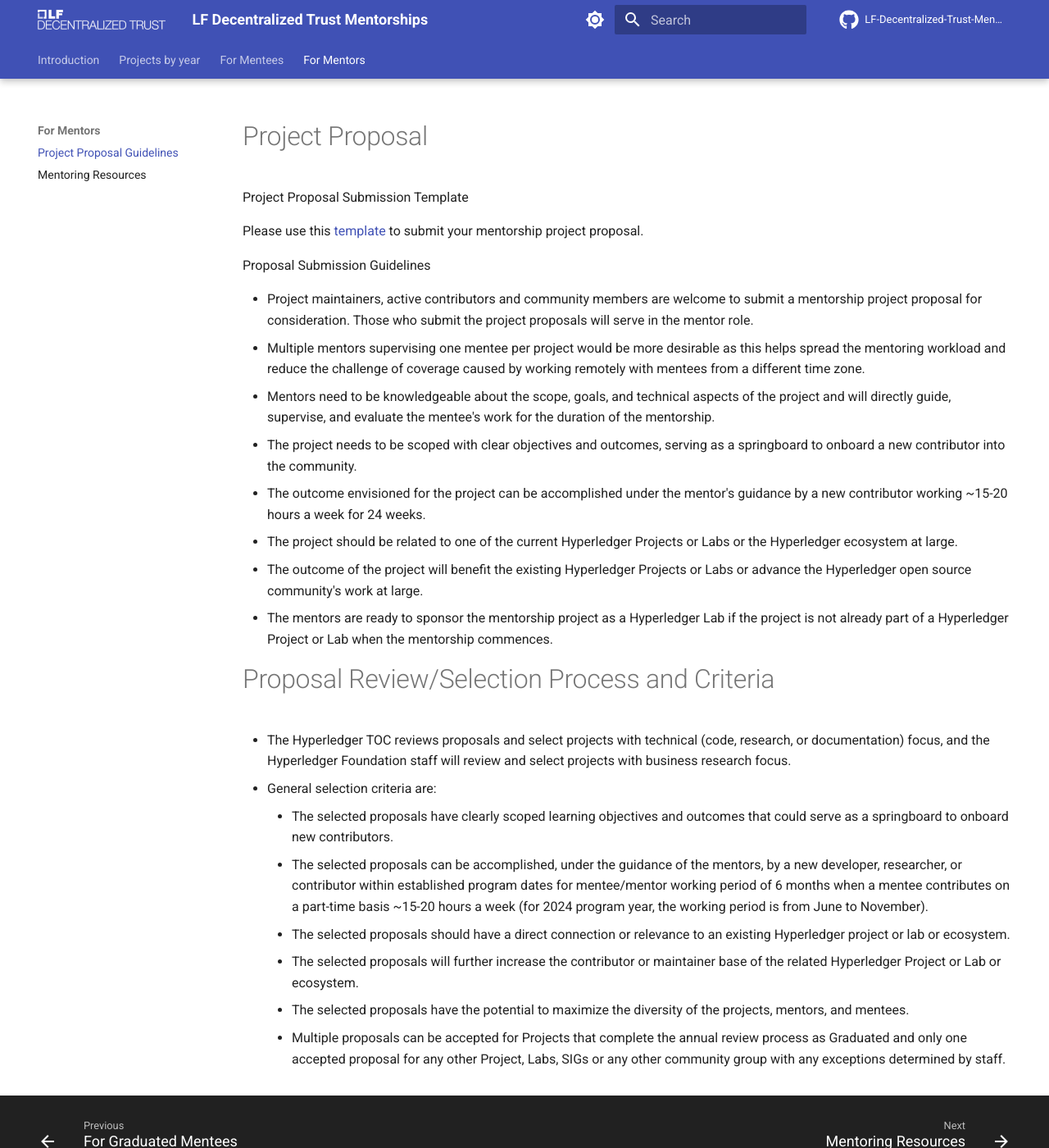
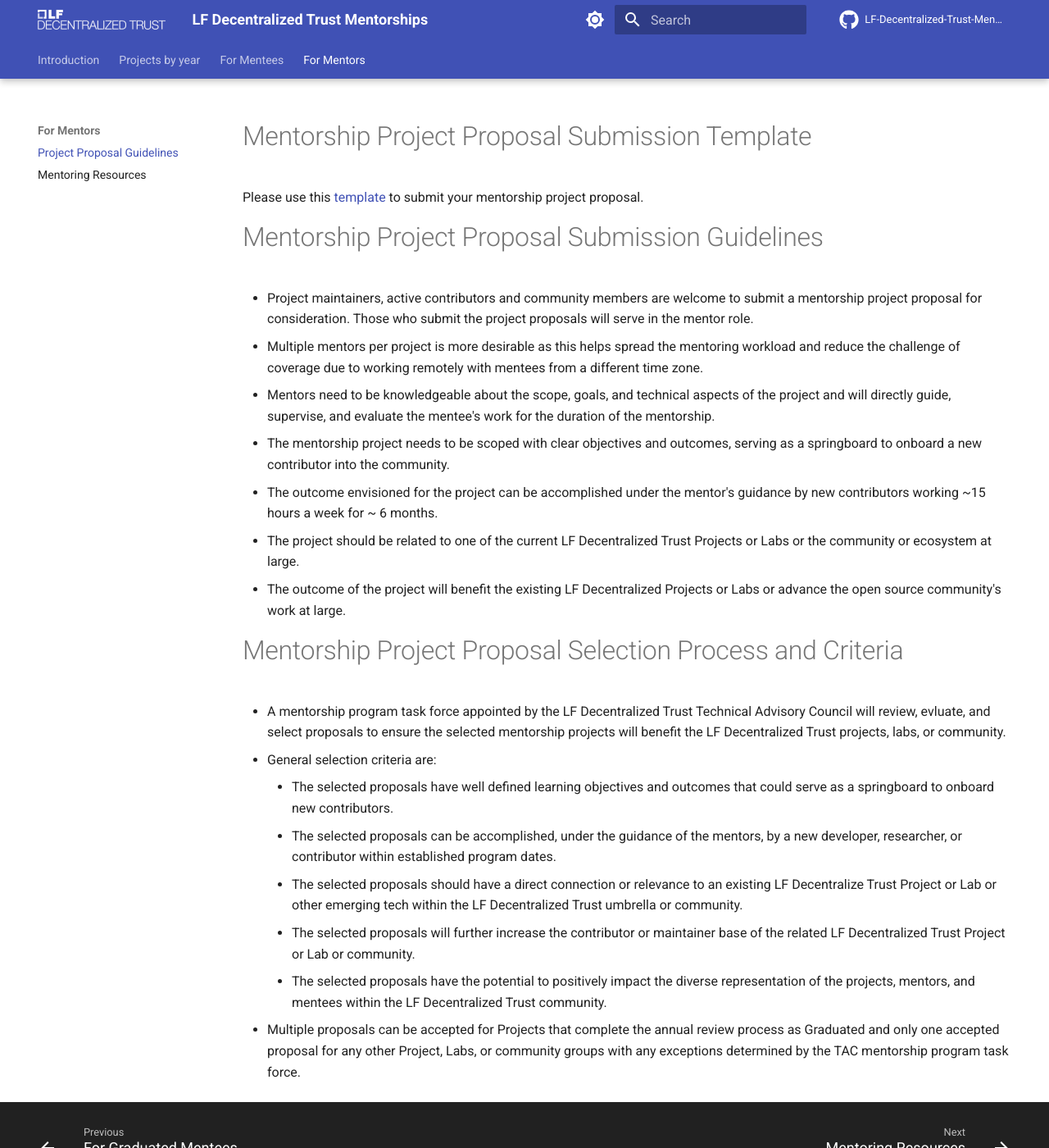
Before and after one commit to arsulegai/mentorship-program, an MkDocs documentation site: the page built from docs/for-mentors/project-proposal-guidelines.md, in a window 1280 px wide and 1400 px high. Shown: the whole window at 82% size. Built offline with MkDocs 1.6.1 and Material for MkDocs 9.7.7, drawn with Linux system fonts in a browser that asks for light colours; comment, search, counter and statistics services are not loaded; the version menu is left out.

Commit message:
Update project-proposal-guidelines.md
Signed-off-by: Min Yu <77464529+minyu66@users.noreply.github.com>

```diff
--- a/docs/for-mentors/project-proposal-guidelines.md
+++ b/docs/for-mentors/project-proposal-guidelines.md
@@ -1,33 +1,24 @@
-# Project Proposal
+# Mentorship Project Proposal Submission Template
 
-Project Proposal Submission Template
+Please use this [template](https://github.com/LF-Decentralized-Trust-Mentorships/mentorship-program/issues/new?template=mentorship-project.yml) to submit your mentorship project proposal.
 
-Please use this [template](https://lf-hyperledger.atlassian.net/wiki/display/INTERN/Mentorship+Projects) to submit your mentorship project proposal.
-
-
-Proposal Submission Guidelines
+# Mentorship Project Proposal Submission Guidelines
 
 *   Project maintainers, active contributors and community members are welcome to submit a mentorship project proposal for consideration. Those who submit the project proposals will serve in the mentor role.
-*   Multiple mentors supervising one mentee per project would be more desirable as this helps spread the mentoring workload and reduce the challenge of coverage caused by working remotely with mentees from a different time zone.
+*   Multiple mentors per project is more desirable as this helps spread the mentoring workload and reduce the challenge of coverage due to working remotely with mentees from a different time zone.
 *   Mentors need to be knowledgeable about the scope, goals, and technical aspects of the project and will directly guide, supervise, and evaluate the mentee's work for the duration of the mentorship.
-*   The project needs to be scoped with clear objectives and outcomes, serving as a springboard to onboard a new contributor into the community.
+*   The mentorship project needs to be scoped with clear objectives and outcomes, serving as a springboard to onboard a new contributor into the community.
+*   The outcome envisioned for the project can be accomplished under the mentor's guidance by new contributors working ~15 hours a week for ~ 6 months.
+*   The project should be related to one of the current LF Decentralized Trust Projects or Labs or the community or ecosystem at large.
+*   The outcome of the project will benefit the existing LF Decentralized Projects or Labs or advance the open source community's work at large.
 
-*   The outcome envisioned for the project can be accomplished under the mentor's guidance by a new contributor working ~15-20 hours a week for 24 weeks.
+# Mentorship Project Proposal Selection Process and Criteria
 
-*   The project should be related to one of the current Hyperledger Projects or Labs or the Hyperledger ecosystem at large.
-
-*   The outcome of the project will benefit the existing Hyperledger Projects or Labs or advance the Hyperledger open source community's work at large.
-*   The mentors are ready to sponsor the mentorship project as a Hyperledger Lab if the project is not already part of a Hyperledger Project or Lab when the mentorship commences.
-
-
-# Proposal Review/Selection Process and Criteria
-
-*   The Hyperledger TOC reviews proposals and select projects with technical (code, research, or documentation) focus, and the Hyperledger Foundation staff will review and select projects with business research focus.
+*   A mentorship program task force appointed by the LF Decentralized Trust Technical Advisory Council will review, evluate, and select proposals to ensure the selected mentorship projects will benefit the LF Decentralized Trust projects, labs, or community.
 *   General selection criteria are:
-    *   The selected proposals have clearly scoped learning objectives and outcomes that could serve as a springboard to onboard new contributors.
-    *   The selected proposals can be accomplished, under the guidance of the mentors, by a new developer, researcher, or contributor within established program dates for mentee/mentor working period of 6 months when a mentee contributes on a part-time basis ~15-20 hours a week (for 2024 program year, the working period is from June to November).
-
-    *   The selected proposals should have a direct connection or relevance to an existing Hyperledger project or lab or ecosystem.
-    *   The selected proposals will further increase the contributor or maintainer base of the related Hyperledger Project or Lab or ecosystem.
-    *   The selected proposals have the potential to maximize the diversity of the projects, mentors, and mentees.
-*   Multiple proposals can be accepted for Projects that complete the annual review process as Graduated and only one accepted proposal for any other Project, Labs, SIGs or any other community group with any exceptions determined by staff.
+    *   The selected proposals have well defined learning objectives and outcomes that could serve as a springboard to onboard new contributors.
+    *   The selected proposals can be accomplished, under the guidance of the mentors, by a new developer, researcher, or contributor within established program dates.
+    *   The selected proposals should have a direct connection or relevance to an existing LF Decentralize Trust Project or Lab or other emerging tech within the LF Decentralized Trust umbrella or community.
+    *   The selected proposals will further increase the contributor or maintainer base of the related LF Decentralized Trust Project or Lab or community.
+    *   The selected proposals have the potential to positively impact the diverse representation of the projects, mentors, and mentees within the LF Decentralized Trust community.
+*   Multiple proposals can be accepted for Projects that complete the annual review process as Graduated and only one accepted proposal for any other Project, Labs, or community groups with any exceptions determined by the TAC mentorship program task force.
```
